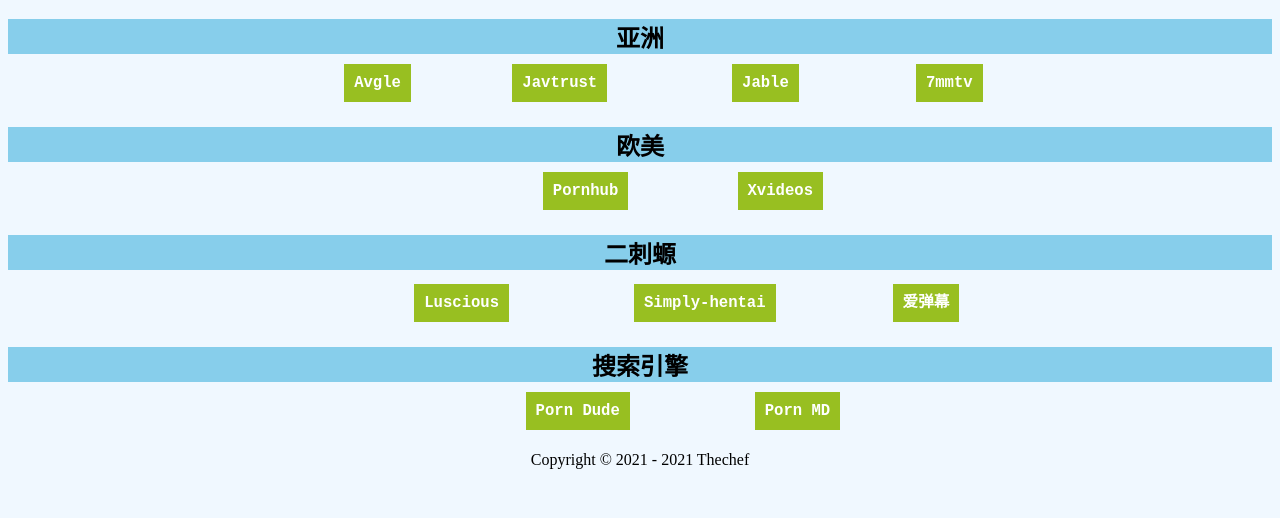
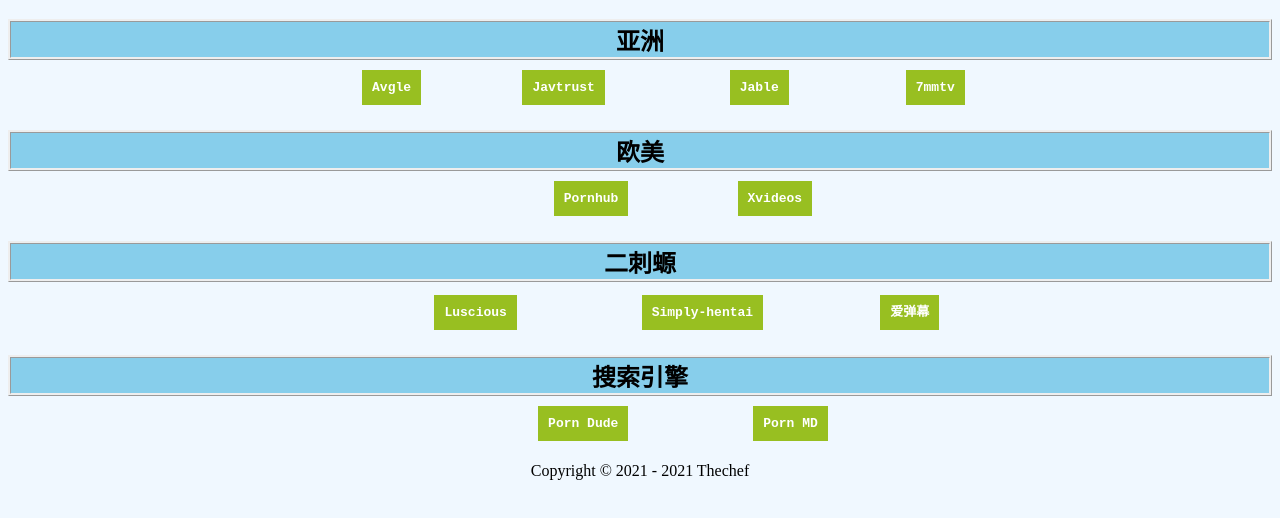
Before and after one commit to Thechef233/Thechef233.github.io, a plain HTML site: page index.html in a window 1280 px wide. Shown: the part 62-580 px from the top of the page. Drawn offline with Linux system fonts and the light colour scheme.

Commit message:
Update index.html

```diff
--- a/index.html
+++ b/index.html
@@ -11,10 +11,7 @@
     h2
     {
         background-color:skyblue;
-    }
-    a
-    {
-        font-size: larger;
+        border-style:ridge;
     }
     a:link,a:visited
     {
```
